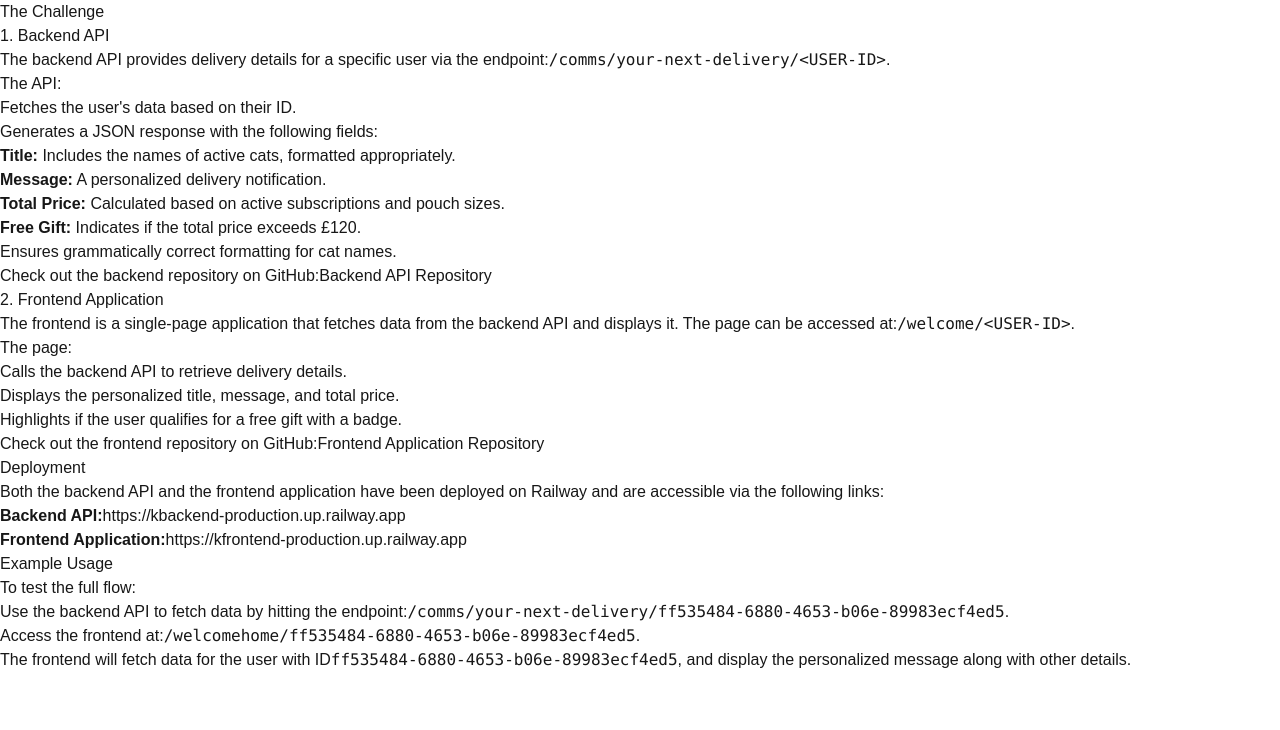
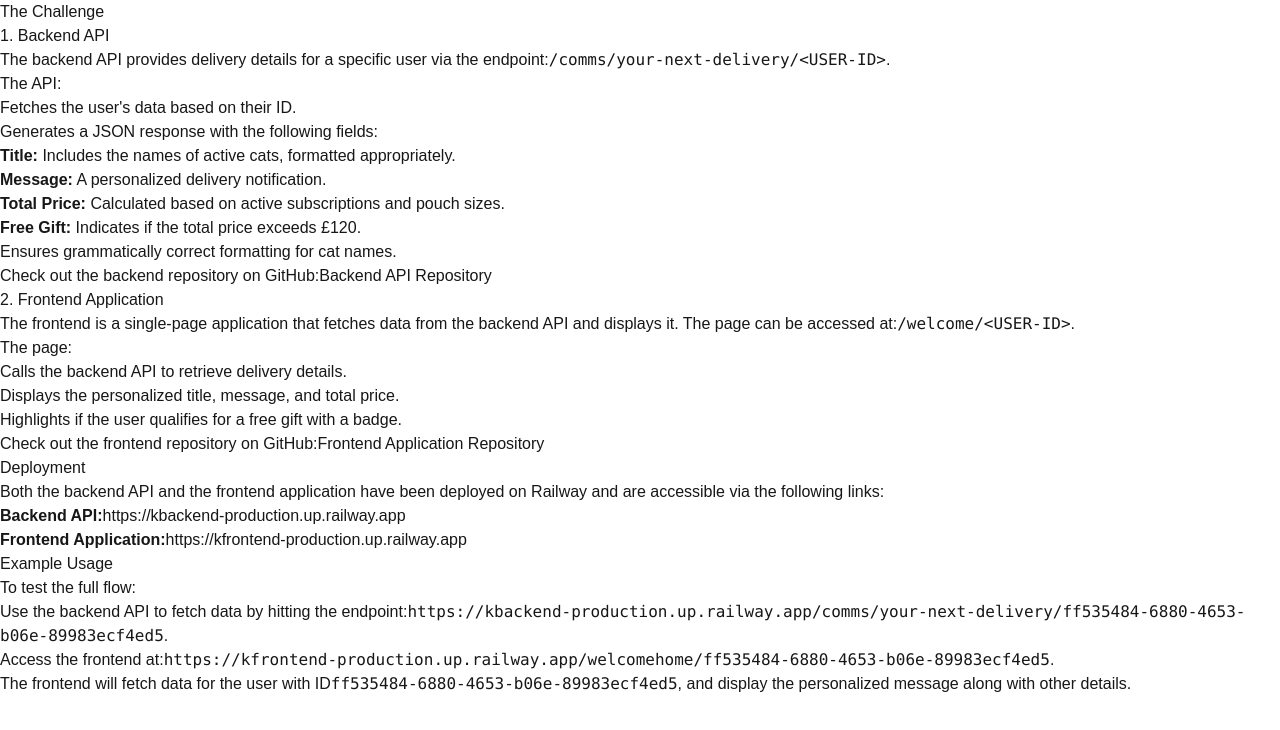
Before and after one commit to felixghislaindev/Kfrontend, a Next.js app: page / in a window 1280 px wide. Shown: the top 730 px of the page. Built offline with nearby package versions, Linux system fonts and the light colour scheme.

Commit message:
minor link changes

```diff
--- a/src/app/page.tsx
+++ b/src/app/page.tsx
@@ -130,14 +130,14 @@
             <li>
               Use the backend API to fetch data by hitting the endpoint:
               <code className="bg-gray-100 px-1 py-0.5 rounded">
-                /comms/your-next-delivery/ff535484-6880-4653-b06e-89983ecf4ed5
+                https://kbackend-production.up.railway.app/comms/your-next-delivery/ff535484-6880-4653-b06e-89983ecf4ed5
               </code>
               .
             </li>
             <li>
               Access the frontend at:
               <code className="bg-gray-100 px-1 py-0.5 rounded">
-                /welcomehome/ff535484-6880-4653-b06e-89983ecf4ed5
+                https://kfrontend-production.up.railway.app/welcomehome/ff535484-6880-4653-b06e-89983ecf4ed5
               </code>
               .
             </li>
```
